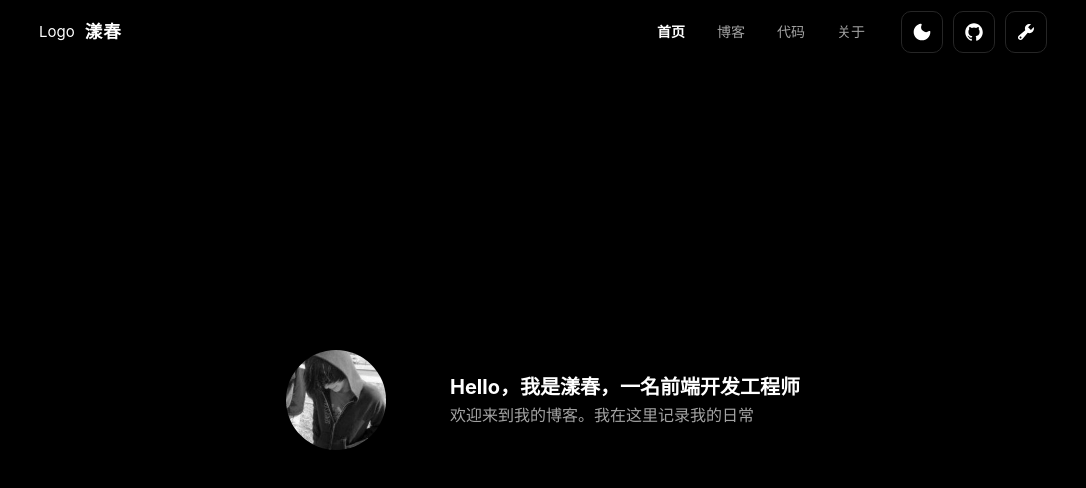
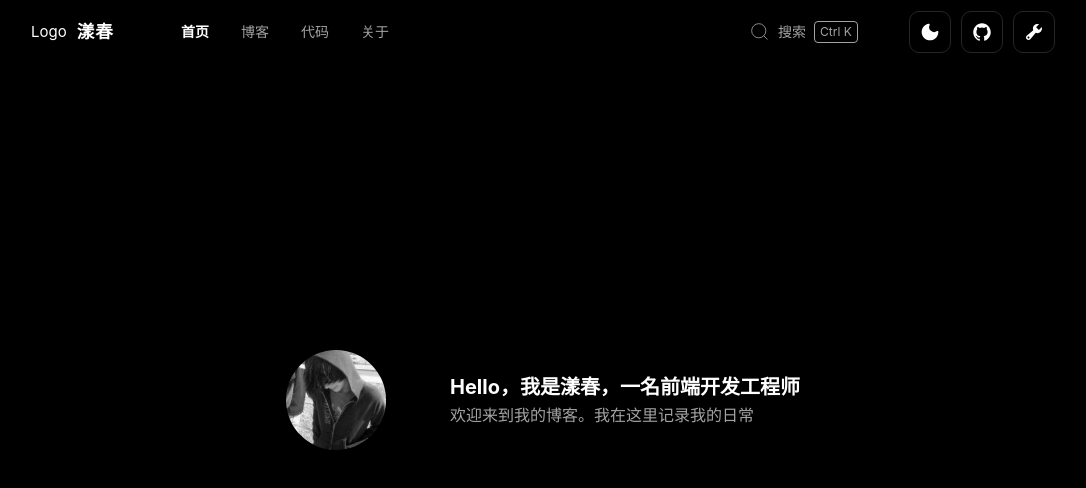
Before and after one commit to Moipha/Blog, a Vue app: page /home in a window 1280 px wide. Shown: the top 488 px of the page, without its empty margins (97-1183 px from the left). Built offline with nearby package versions, Linux system fonts and the light colour scheme.

Commit message:
front: 完善布局，编写上边栏

```diff
--- a/src/components/Icon.vue
+++ b/src/components/Icon.vue
@@ -14,7 +14,8 @@ const map = {
   github: `<svg xmlns="http://www.w3.org/2000/svg" width="1em" height="1em" viewBox="0 0 512 512"><path fill="currentColor" d="M256 32C132.3 32 32 134.9 32 261.7c0 101.5 64.2 187.5 153.2 217.9a17.6 17.6 0 0 0 3.8.4c8.3 0 11.5-6.1 11.5-11.4c0-5.5-.2-19.9-.3-39.1a102.4 102.4 0 0 1-22.6 2.7c-43.1 0-52.9-33.5-52.9-33.5c-10.2-26.5-24.9-33.6-24.9-33.6c-19.5-13.7-.1-14.1 1.4-14.1h.1c22.5 2 34.3 23.8 34.3 23.8c11.2 19.6 26.2 25.1 39.6 25.1a63 63 0 0 0 25.6-6c2-14.8 7.8-24.9 14.2-30.7c-49.7-5.8-102-25.5-102-113.5c0-25.1 8.7-45.6 23-61.6c-2.3-5.8-10-29.2 2.2-60.8a18.6 18.6 0 0 1 5-.5c8.1 0 26.4 3.1 56.6 24.1a208.2 208.2 0 0 1 112.2 0c30.2-21 48.5-24.1 56.6-24.1a18.6 18.6 0 0 1 5 .5c12.2 31.6 4.5 55 2.2 60.8c14.3 16.1 23 36.6 23 61.6c0 88.2-52.4 107.6-102.3 113.3c8 7.1 15.2 21.1 15.2 42.5c0 30.7-.3 55.5-.3 63c0 5.4 3.1 11.5 11.4 11.5a19.4 19.4 0 0 0 4-.4C415.9 449.2 480 363.1 480 261.7C480 134.9 379.7 32 256 32"/></svg>`,
   manager: `<svg xmlns="http://www.w3.org/2000/svg" width="1em" height="1em" viewBox="0 0 20 20"><path fill="currentColor" d="M16.68 9.77a4.54 4.54 0 0 1-4.95.99l-5.41 6.52c-.99.99-2.59.99-3.58 0s-.99-2.59 0-3.57l6.52-5.42c-.68-1.65-.35-3.61.99-4.95c1.28-1.28 3.12-1.62 4.72-1.06l-2.89 2.89l2.82 2.82l2.86-2.87c.53 1.58.18 3.39-1.08 4.65M3.81 16.21c.4.39 1.04.39 1.43 0c.4-.4.4-1.04 0-1.43c-.39-.4-1.03-.4-1.43 0a1.02 1.02 0 0 0 0 1.43"/></svg>`,
   'theme-dark': `<svg xmlns="http://www.w3.org/2000/svg" width="1em" height="1em" viewBox="0 0 24 24"><path fill="currentColor" fillRule="evenodd" d="M11.535 3.519a1 1 0 0 0-1.061-1.403C5.675 2.852 2 6.996 2 12c0 5.523 4.477 10 10 10s10-4.477 10-10l-.004-.28a1 1 0 0 0-1.571-.793a6 6 0 0 1-8.89-7.409" clipRule="evenodd"/></svg>`,
-  'theme-light': `<svg xmlns="http://www.w3.org/2000/svg" width="1em" height="1em" viewBox="0 0 24 24"><path fill="currentColor" fillRule="evenodd" d="M12 2a1 1 0 0 1 1 1v1a1 1 0 1 1-2 0V3a1 1 0 0 1 1-1M2 12a1 1 0 0 1 1-1h1a1 1 0 1 1 0 2H3a1 1 0 0 1-1-1m17 0a1 1 0 0 1 1-1h1a1 1 0 1 1 0 2h-1a1 1 0 0 1-1-1m-6 8a1 1 0 1 0-2 0v1a1 1 0 1 0 2 0zm5.364-3.05a1 1 0 1 0-1.414 1.414l.707.707a1 1 0 0 0 1.414-1.414zM4.929 4.929a1 1 0 0 1 1.414 0l.707.707A1 1 0 0 1 5.636 7.05l-.707-.707a1 1 0 0 1 0-1.414M7.05 18.364a1 1 0 1 0-1.414-1.414l-.707.707a1 1 0 1 0 1.414 1.414zM19.071 4.929a1 1 0 0 1 0 1.414l-.707.707a1 1 0 1 1-1.414-1.414l.707-.707a1 1 0 0 1 1.414 0M7 12a5 5 0 1 1 10 0a5 5 0 0 1-10 0" clipRule="evenodd"/></svg>`
+  'theme-light': `<svg xmlns="http://www.w3.org/2000/svg" width="1em" height="1em" viewBox="0 0 24 24"><path fill="currentColor" fillRule="evenodd" d="M12 2a1 1 0 0 1 1 1v1a1 1 0 1 1-2 0V3a1 1 0 0 1 1-1M2 12a1 1 0 0 1 1-1h1a1 1 0 1 1 0 2H3a1 1 0 0 1-1-1m17 0a1 1 0 0 1 1-1h1a1 1 0 1 1 0 2h-1a1 1 0 0 1-1-1m-6 8a1 1 0 1 0-2 0v1a1 1 0 1 0 2 0zm5.364-3.05a1 1 0 1 0-1.414 1.414l.707.707a1 1 0 0 0 1.414-1.414zM4.929 4.929a1 1 0 0 1 1.414 0l.707.707A1 1 0 0 1 5.636 7.05l-.707-.707a1 1 0 0 1 0-1.414M7.05 18.364a1 1 0 1 0-1.414-1.414l-.707.707a1 1 0 1 0 1.414 1.414zM19.071 4.929a1 1 0 0 1 0 1.414l-.707.707a1 1 0 1 1-1.414-1.414l.707-.707a1 1 0 0 1 1.414 0M7 12a5 5 0 1 1 10 0a5 5 0 0 1-10 0" clipRule="evenodd"/></svg>`,
+  search: `<svg xmlns="http://www.w3.org/2000/svg" width="1em" height="1em" viewBox="0 0 24 24"><path fill="none" stroke="currentColor" strokeLinecap="round" strokeWidth="2" d="m21 21l-4.486-4.494M19 10.5a8.5 8.5 0 1 1-17 0a8.5 8.5 0 0 1 17 0Z"/></svg>`
 }
 </script>
 
--- a/src/layouts/Header.vue
+++ b/src/layouts/Header.vue
@@ -9,6 +9,12 @@
         <li>代码</li>
         <li>关于</li>
       </ul>
+    </nav>
+    <div class="search">
+      <Icon class="icon" name="search" />
+      <span class="text">搜索</span>
+      <span class="label">Ctrl K</span>
+    </div>
     <div class="btn-container">
       <Button @click="changeTheme">
         <Icon v-if="theme === 'dark'" class="icon" name="theme-dark" />
@@ -21,7 +27,6 @@
         <Icon class="icon" name="manager" />
       </Button>
     </div>
-    </nav>
   </header>
 </template>
 
@@ -44,15 +49,11 @@ header {
   position: fixed;
   height: 64px;
   width: 100%;
-  padding: 10px;
+  padding: 10px 10%;
   display: flex;
   align-items: center;
   color: var(--text);
   top: 0;
-
-  .logo {
-    margin-left: 10%;
-  }
 
   .title {
     margin-left: 10px;
@@ -61,8 +62,7 @@ header {
   }
 
   nav {
-    margin-left: auto;
-    margin-right: 10%;
+    margin-left: 5%;
     display: flex;
     align-items: center;
 
@@ -90,11 +90,43 @@ header {
         font-weight: bold;
       }
     }
+  }
+
+  .search {
+    --color: var(--light-text);
+    margin-left: auto;
+    display: flex;
+    align-items: center;
+    gap: 8px;
+    color: var(--color);
+    cursor: pointer;
+    transition: all 0.2s ease;
+
+    .icon {
+      font-size: 20px;
+    }
+
+    .text {
+      font-size: 14px;
+    }
+
+    .label {
+      border: 1px solid var(--color);
+      border-radius: 4px;
+      font-size: 12px;
+      padding: 0 5px;
+    }
+
+    &:hover {
+      --color: var(--text);
+      transform: scale(1.05);
+    }
+  }
 
   .btn-container {
     display: flex;
     gap: 10px;
-      margin-left: 20px;
+    margin-left: 5%;
     align-items: center;
 
     .icon {
@@ -102,5 +134,4 @@ header {
     }
   }
 }
-}
 </style>
```
Also changed, not shown: 1 other file (tests, documents, lock files or other folders). Lines whose indentation alone changed are shown as unchanged.
